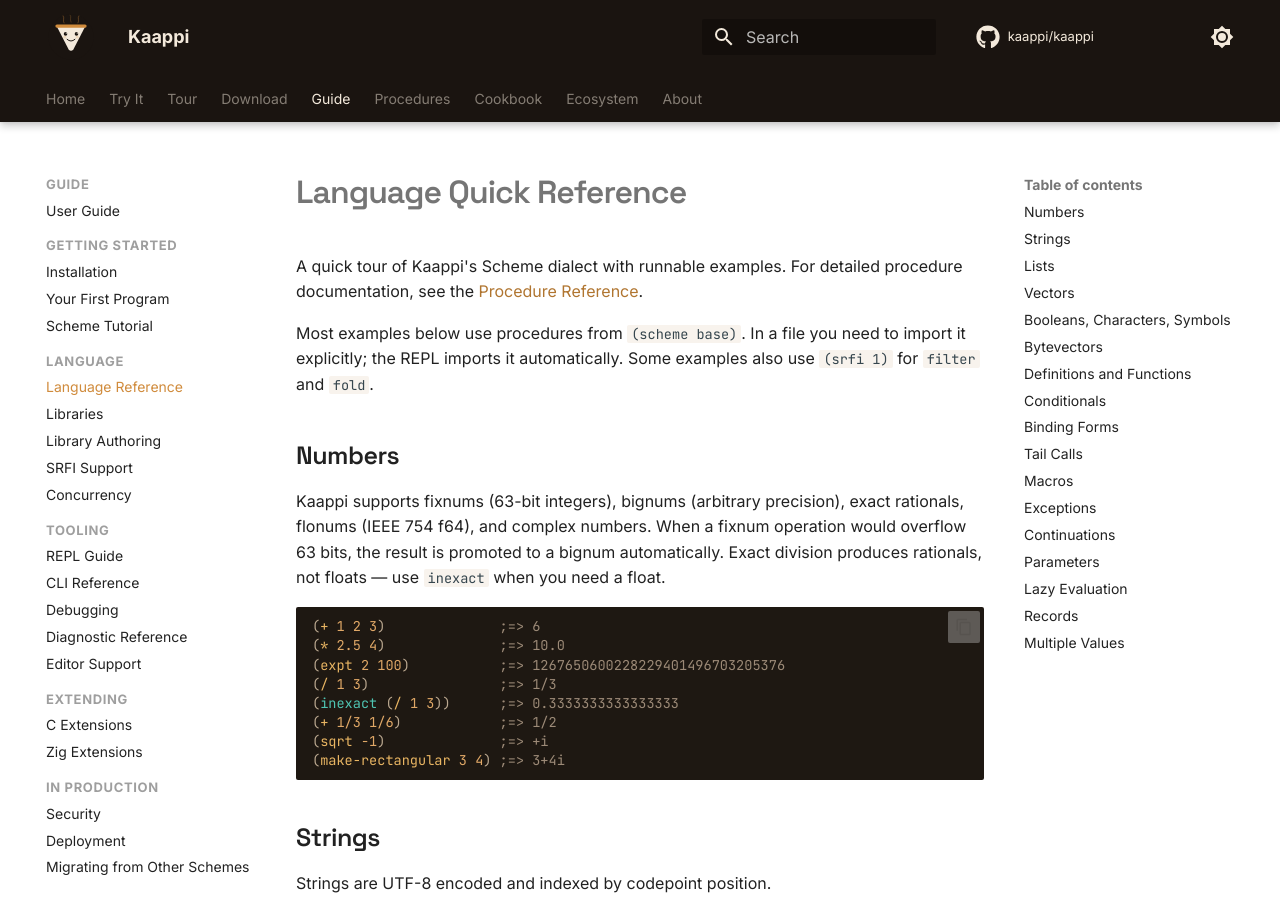
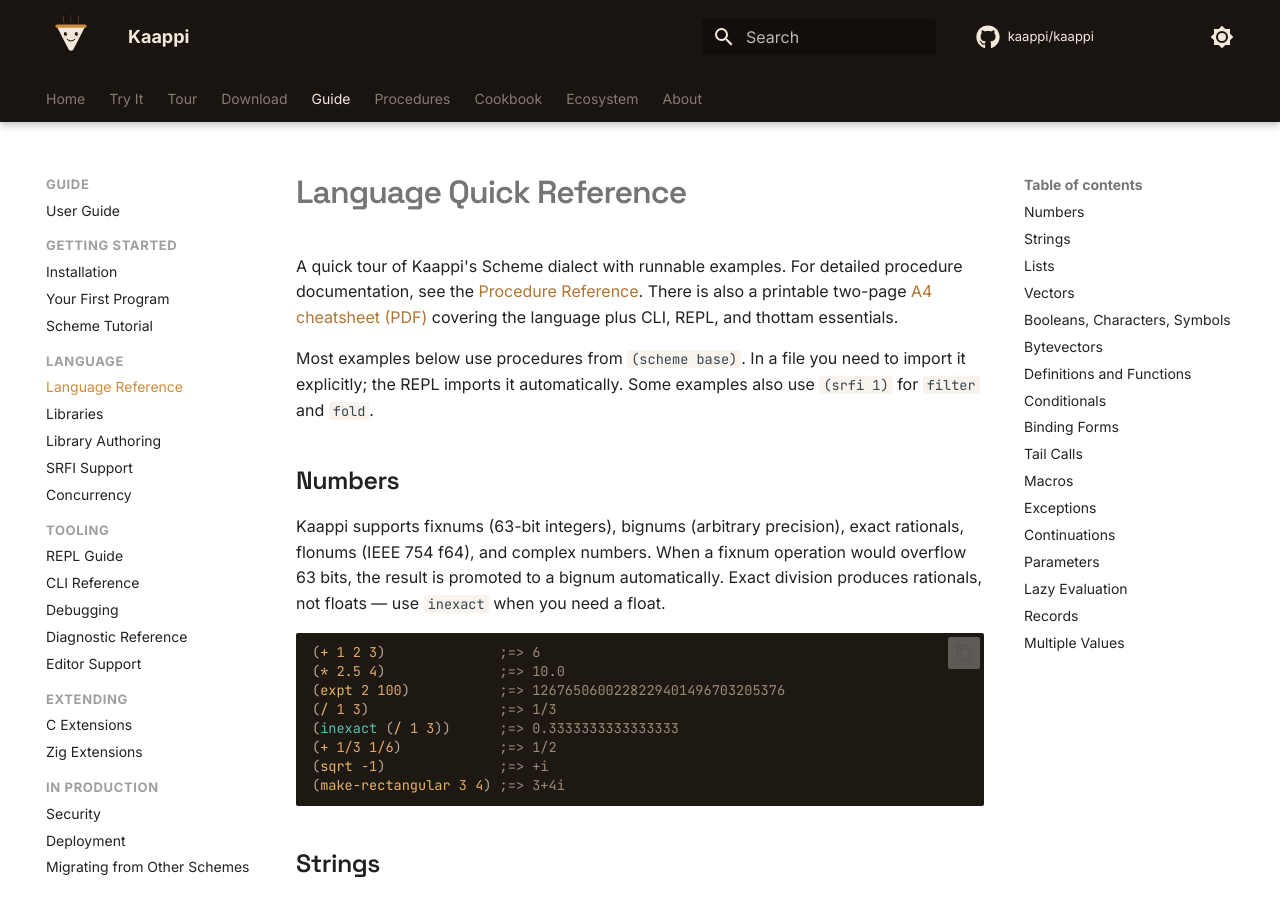
Before and after one commit to kaappi/kaappi.github.io, an MkDocs documentation site: the page built from docs/guide/language.md, in a window 1280 px wide and 900 px high. Built offline with MkDocs 1.6.1 and Material for MkDocs 9.7.7, drawn with Linux system fonts in a browser that asks for light colours; comment, search, counter and statistics services are not loaded.

Commit message:
Add a printable A4 cheatsheet (language + tooling)
The site had no printable quick reference — the closest things are the
guide's language page and the book's Appendix A. This adds a two-page
duplex A4 PDF: page 1 covers syntax forms plus a kaappi CLI / REPL /
thottam strip, page 2 the standard procedures by category plus SRFI 69
hash tables. Light Dark Roast styling (crema paper, roast text, brass
accents, dark masthead) so it prints well while staying on-brand.

Source is XeLaTeX in cheatsheet/ (build: make -C cheatsheet); the PDF is
committed under docs/assets/ like the other small assets, so deploys need
no new machinery. Space Grotesk and JetBrains Mono ship in
cheatsheet/fonts/ with their OFL licenses; the Source Sans 3 body font
reuses the sibling kaappi-book checkout. The version stamp reads
kaappi_version from mkdocs.yml at build time, and the release checklist
now notes the local rebuild step.

Every ;=> claim on the sheet was verified against the v0.22.1 binary,
and the tooling strip against kaappi/thottam --help (which also
confirmed the lockfile is ~/.kaappi/thottam.lock, matching the site
docs, not the book's lock.json).

Co-Authored-By: Claude Fable 5 <noreply@anthropic.com>

```diff
--- a/docs/guide/language.md
+++ b/docs/guide/language.md
@@ -2,7 +2,9 @@
 
 A quick tour of Kaappi's Scheme dialect with runnable examples. For
 detailed procedure documentation, see the
-[Procedure Reference](../procedures/index.md).
+[Procedure Reference](../procedures/index.md). There is also a printable
+two-page [A4 cheatsheet (PDF)](../assets/kaappi-cheatsheet.pdf) covering
+the language plus CLI, REPL, and thottam essentials.
 
 Most examples below use procedures from `(scheme base)`. In a file you
 need to import it explicitly; the REPL imports it automatically. Some
```
Also changed, not shown: CLAUDE.md (+9 -1 lines), docs/download.md (+1 -0 lines), 10 other files.
